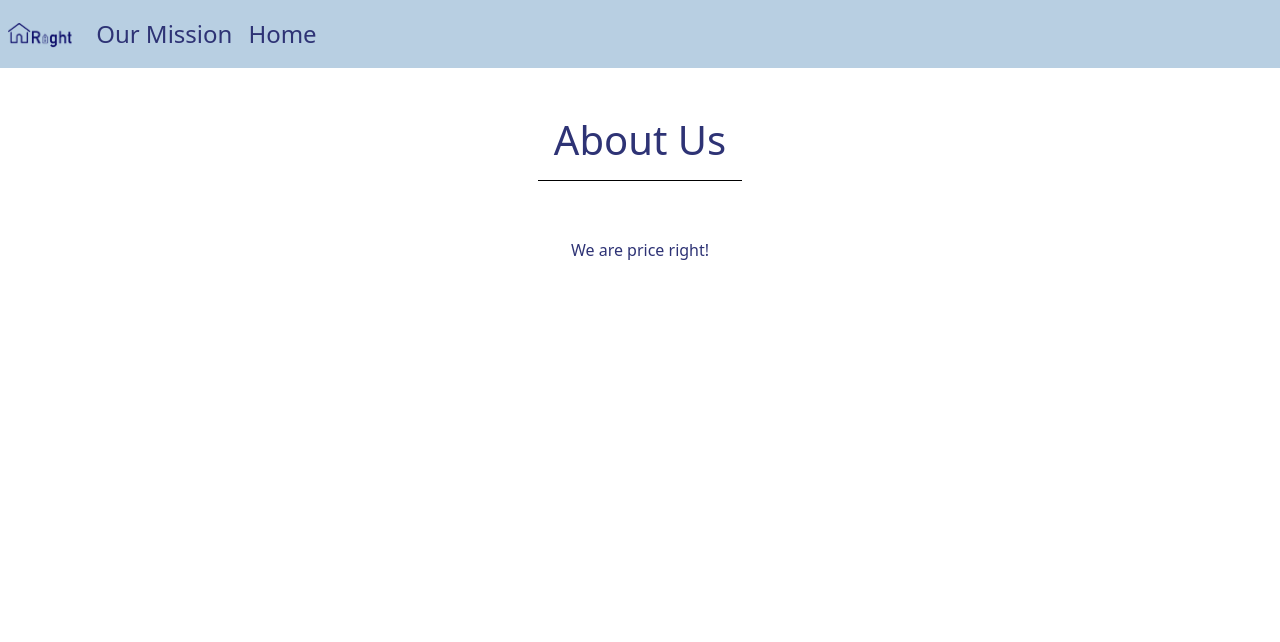
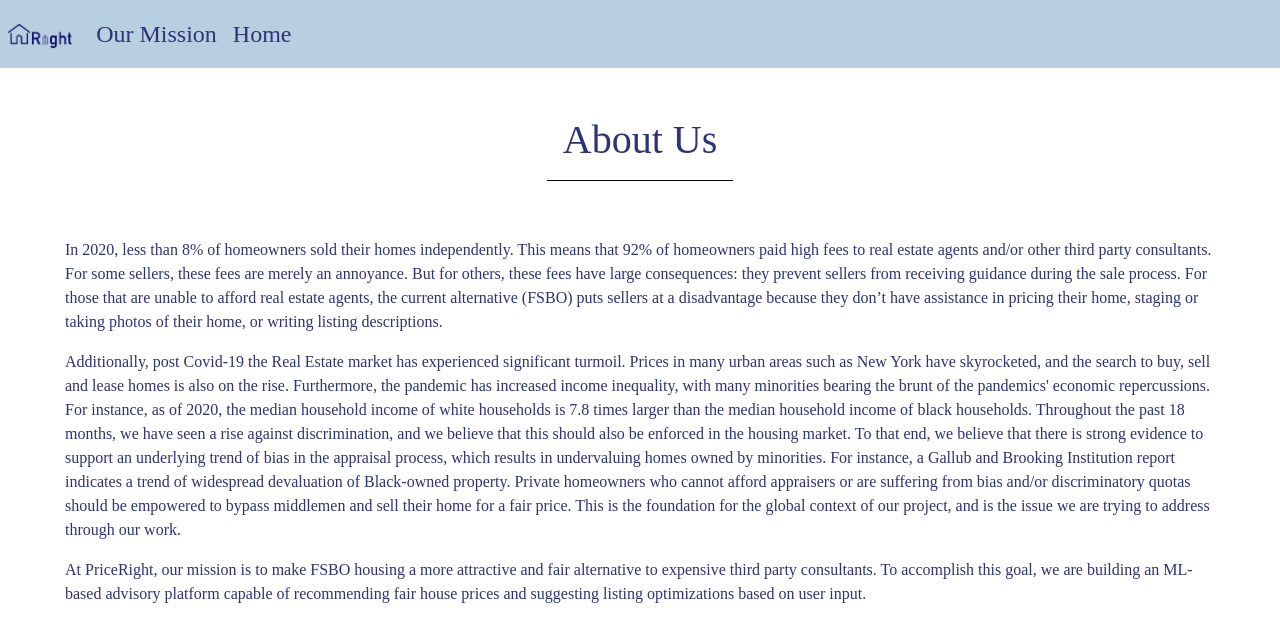
Before and after one commit to kathfree3/priceright, a React app: page /about in a window 1280 px wide. Shown: the top 642 px of the page. Built offline with nearby package versions, Linux system fonts and the light colour scheme.

Commit message:
changed minor stuff

```diff
--- a/src/App.css
+++ b/src/App.css
@@ -1,5 +1,6 @@
 html, body {
-  height: 100%
+  height: 100%;
+  font-family: "Times New Roman", "Times", "serif";
 }
 
 body {
--- a/src/components/AboutPage.js
+++ b/src/components/AboutPage.js
@@ -6,7 +6,29 @@ const AboutPage = () => (
   <PageWrapper>
     <Title> About Us</Title>
     <div className='houseInfoForm'>
-      <p> We are price right!</p>
+      <p>
+        In 2020, less than 8% of homeowners sold their homes independently. This means that 92% of homeowners paid high fees to real estate agents
+        and/or other third party consultants. For some sellers, these fees are merely an annoyance. But for others, these fees have large consequences:
+        they prevent sellers from receiving guidance during the sale process. For those that are unable to afford real estate agents, the current alternative
+        (FSBO) puts sellers at a disadvantage because they don’t have assistance in pricing their home, staging or taking photos of their home, or
+        writing listing descriptions.
+      </p>
+      <p>
+        Additionally, post Covid-19 the Real Estate market has experienced significant turmoil. Prices in many urban areas such as New York have skyrocketed,
+        and the search to buy, sell and lease homes is also on the rise. Furthermore, the pandemic has increased income inequality, with many minorities
+        bearing the brunt of the pandemics' economic repercussions. For instance, as of 2020, the median household income of white households is 7.8 times
+        larger than the median household income of black households. Throughout the past 18 months, we have seen a rise against discrimination, and
+        we believe that this should also be enforced in the housing market. To that end, we believe that there is strong evidence to support an
+        underlying trend of bias in the appraisal process, which results in undervaluing homes owned by minorities. For instance, a Gallub and
+        Brooking Institution report indicates a trend of widespread devaluation of Black-owned property. Private homeowners who cannot afford
+        appraisers or are suffering from bias and/or discriminatory quotas should be empowered to bypass middlemen and sell their home for a fair price.
+        This is the foundation for the global context of our project, and is the issue we are trying to address through our work.
+      </p>
+      <p>
+        At PriceRight, our mission is to make FSBO housing a more attractive and fair alternative to expensive third party consultants.
+        To accomplish this goal, we are building an ML-based advisory platform capable of recommending fair house prices and
+        suggesting listing optimizations based on user input.
+      </p>
     </div>
   </PageWrapper>
 )
--- a/src/components/FormMaker.js
+++ b/src/components/FormMaker.js
@@ -9,8 +9,8 @@ import { useNavigate } from 'react-router-dom'
 
 import { cityOptions, TYPES } from '../constants'
 
-import { FormBoolean, FormInput, FormInputNumber } from './selectors/Other'
-const { BOOLEAN, INPUT, NUMBER } = TYPES
+import { FormBoolean, FormInput, FormInputNumber, FormHomeType } from './selectors/FormInputs'
+const { BOOLEAN, INPUT, NUMBER, HOME_TYPE } = TYPES
 
 
 const FormMaker = ({city, attributes }) => {
@@ -66,6 +66,8 @@ const FormMaker = ({city, attributes }) => {
       return <FormInput name={field} />
     } else if (type === NUMBER) {
       return <FormInputNumber name={field} />
+    } else if (type === HOME_TYPE) {
+      return <FormHomeType name={field} />
     }
   }
 
--- a/src/components/selectors/Other.js
+++ b/src/components/selectors/FormInputs.js
@@ -1,11 +1,7 @@
-import React, { useState } from 'react'
+import React from 'react'
 import validator from 'validator'
 
 import Form from 'react-bootstrap/Form'
-import Col from 'react-bootstrap/Col'
-import Row from 'react-bootstrap/Row'
-
-
 
 export const FormBoolean = ({ name }) => (
   <>
@@ -29,6 +25,23 @@ export const FormBoolean = ({ name }) => (
   </>
 )
 
+// homeType : 0, 1, 2, 4, 5
+
+const values = [0, 1, 2, 3, 4, 5]
+
+export const FormHomeType = ({ name }) => (
+  <>
+    {values.map(v => <Form.Check
+      required
+      inline
+      label={v}
+      name={name}
+      type='radio'
+      key='Yes'
+      value='true'
+    />)}
+  </>
+)
 
 
 export const FormInputNumber = ({ name }) => {
--- a/src/constants.js
+++ b/src/constants.js
@@ -4,19 +4,24 @@ const int64 = 'boolean'
 const BOOLEAN = 'boolean'
 const INPUT = 'input'
 const NUMBER = 'number'
+const HOME_TYPE = 'home_type'
 
 export const TYPES = {
   BOOLEAN,
   INPUT,
   NUMBER,
+  HOME_TYPE
 }
 
 const otherCityFields = [
-  { field: 'area', formValue: 'Area', type: INPUT},
+  { field: 'area', formValue: 'Area', type: INPUT },
+  { field: 'latitude', formValue: "Latitude", type: INPUT },
+  { field: 'longitude', formValue: "Longitude", type: INPUT },
+  { field: 'zipcode', formValue: "Zipcode", type: NUMBER },
   { field: 'bathrooms', formValue: 'Number of Bathrooms', type: NUMBER },
   { field: 'bedrooms', formValue: 'Number of Bedrooms', type: NUMBER},
   { field: 'livingArea', formValue: 'Living Area', type: INPUT},
-  { field: 'homeType', formValue: 'Home Type', type: NUMBER },
+  { field: 'homeType', formValue: 'Home Type', type: HOME_TYPE },
   { field: 'isPreforeclosureAuction', formValue: 'Is Pre-foreclosure Auction', type: BOOLEAN },
   { field: 'isNonOwnerOccupied', formValue: 'Is Non-owner Occupied', type: BOOLEAN },
   { field: 'isPremierBuilder', formValue: 'Premier Builder', type: BOOLEAN },
@@ -27,13 +32,9 @@ const otherCityFields = [
   { field: 'expansionDistance', formValue: 'Expansion Distance', type: INPUT },
   { field: 'needsUpdate', formValue: 'Needs Update', type: BOOLEAN },
   { field: 'hasHousingConnectorPermission', formValue: 'Has Housing Connector Permission', type: BOOLEAN },
-  { field: 'north', formValue: 'North', type: INPUT },
-  { field: 'east', formValue: 'East', type: INPUT },
-  { field: 'south', formValue: 'South', type: INPUT },
-  { field: 'west', formValue: 'West', type: INPUT },
 ]
 
-
+  // homeType : 0, 1, 2, 4, 5
 const miamiFields = [
   {field: 'PARCELNO', formValue: 'PARCELNO', type: ''},
   {field: 'LND_SQFOOT', formValue: 'LND_SQFOOT', type: ''},
@@ -58,7 +59,6 @@ const miamiFields = [
   {field: 'LAND SQUARE FEET', formValue: 'LAND SQUARE FEET', type: ''},
   {field: 'GROSS SQUARE FEET', formValue: 'GROSS SQUARE FEET', type: ''},
   {field: 'YEAR BUILT', formValue: 'YEAR BUILT', type: ''},
-  {field: 'TAX CLASS AT TIME OF SALE', formValue: 'TAX CLASS AT TIME OF SALE', type: ''},
   {field: 'SALE PRICE', formValue: 'SALE PRICE', type: ''},
   {field: 'loc', formValue: 'loc', type: ''},
 ]
```
